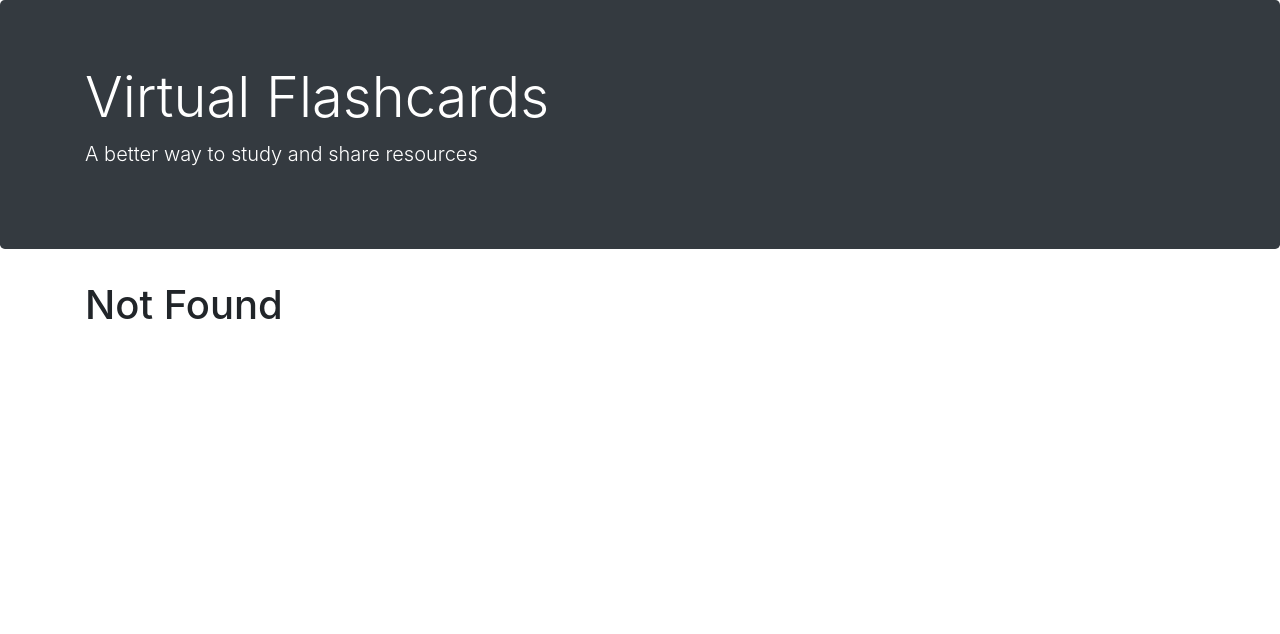
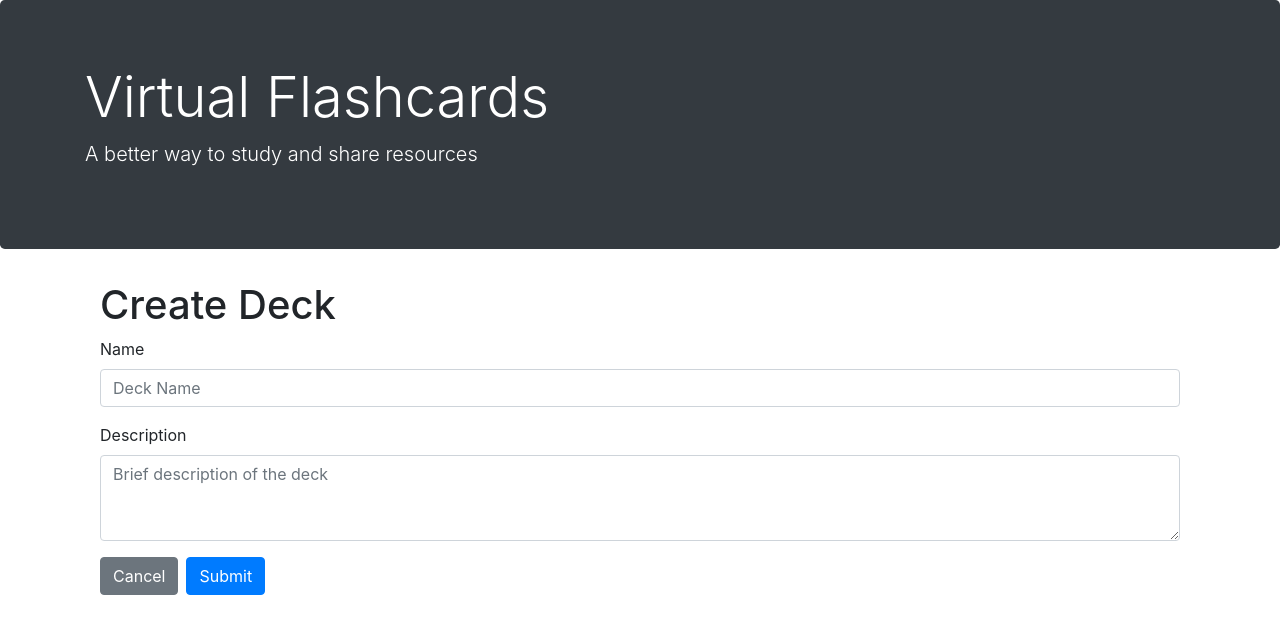
Before and after one commit to the-coding-forester/flashcard-application, a React (Create React App) app: page /decks/1/cards/new in a window 1280 px wide. Before the commit this address had no page. Shown: the top 634 px of the page. Built offline with nearby package versions, Linux system fonts and the light colour scheme; a web font is replaced by a local one.

Commit message:
Updates to connect CreateDeckPage

```diff
--- a/src/Layout/index.js
+++ b/src/Layout/index.js
@@ -3,6 +3,7 @@ import { Route, Switch } from "react-router-dom";
 import Header from "./Header";
 import NotFound from "./NotFound";
 import HomePage from "../Home/HomePage";
+import CreateDeckPage from "../Decks/CreateDeckPage";
 
 function Layout() {
   return (
@@ -15,6 +16,9 @@ function Layout() {
             <HomePage />
           </Route>
           <Route>
+            <CreateDeckPage />
+          </Route>
+          <Route>
             <NotFound />
           </Route>
         </Switch>
```
